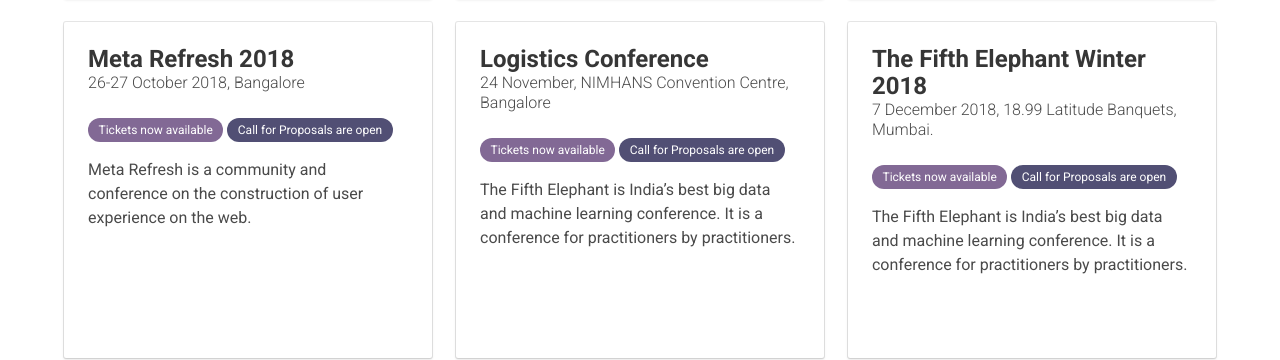
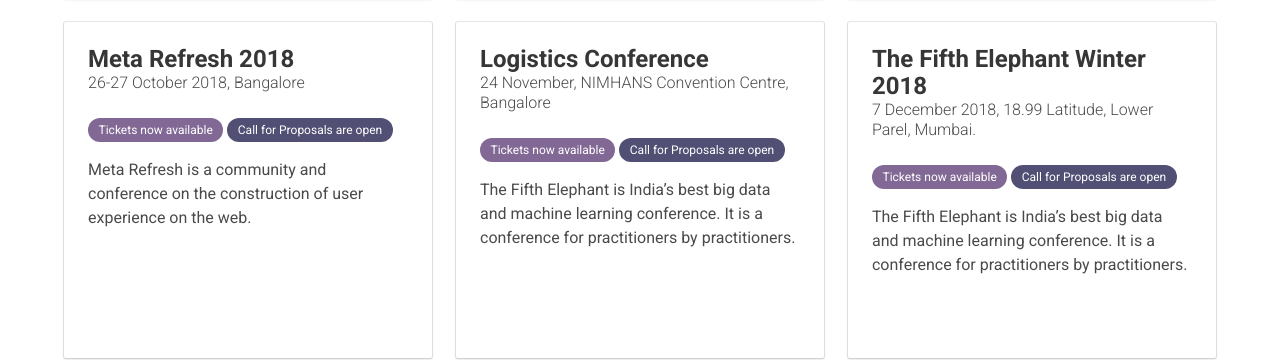
Before and after one commit to hasgeek/events, a Jekyll site: the page built from index.html, in a window 1280 px wide and 900 px high, scrolled down 774 px. Shown: the part 160-520 px from the top of the window. Built offline with Jekyll 4.4.1, drawn with Linux system fonts in a browser that asks for light colours.

Commit message:
Address updated (#949)

```diff
--- a/_fifthelephant_events/2018-winter.md
+++ b/_fifthelephant_events/2018-winter.md
@@ -2,7 +2,7 @@
 layout: event
 title: The Fifth Elephant Winter 2018
 subtitle: "The winter edition of India's most renowned conference on big data and data science"
-datelocation: "7 December 2018, 18.99 Latitude Banquets, Mumbai."
+datelocation: "7 December 2018, 18.99 Latitude, Lower Parel, Mumbai."
 city: Mumbai
 start_time: 2018-12-07
 end_time: 2018-12-07
@@ -22,7 +22,7 @@
 banner: https://images.hasgeek.com/embed/file/64ad91e3789c482ea9f3bb87456545dd
 
 venue:
-  label: 18.99 Latitude Banquets, Mumbai.
+  label: 18.99 Latitude, Lower Parel, Mumbai.
   address: |
     18.99 Latitude Banquets, GN 4, 4th Flr, Trade View Bldg Oasis complex, Kamala Mills, Lower Parel, Mumbai - 400013.
   lat: 19.005650
```
